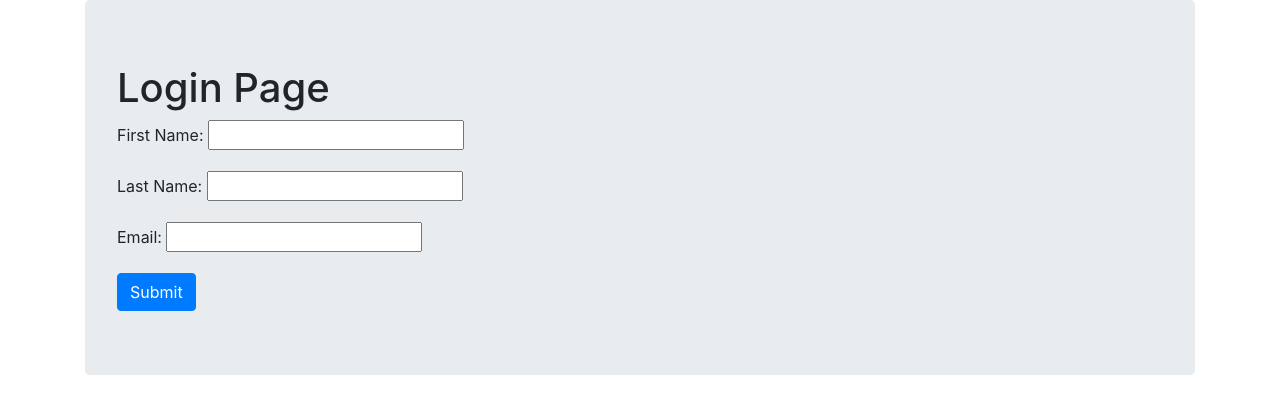
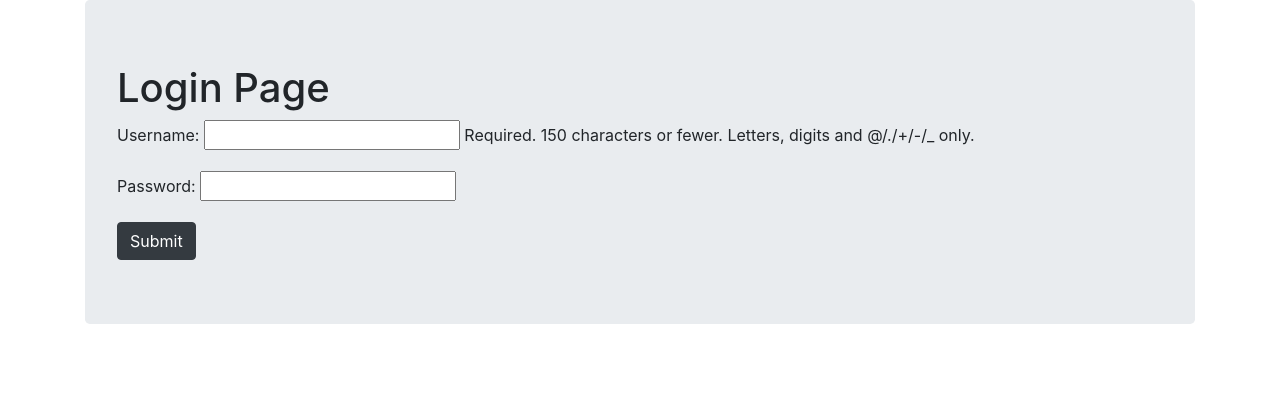
Before and after one commit to BiggBrainTime/biggbraintime, a Django app: page /login_page/ in a window 1280 px wide. Shown: the top 414 px of the page. Run offline with Django 3.2, Linux system fonts and the light colour scheme; some libraries are stand-ins or nearby versions.

Commit message:
something

```diff
--- a/lms/forms.py
+++ b/lms/forms.py
@@ -5,11 +5,13 @@ from .models import Profile, Course, Lecture, Tag, Comment, Enrollment, User
 class UserForm(forms.ModelForm):
     class Meta:
         model = User
-        fields = ('first_name','last_name','email')#Validators have to be added or not?
+        fields = ( 'username', 'password')#Validators have to be added or not?
         labels = {
-            'first_name':'First Name',
-            'last_name':'Last Name',
-            'email':'Email',
+            # 'first_name':'First Name',
+            # 'last_name':'Last Name',
+            # 'email':'Email',
+            'username': 'Username',
+            'password': 'Password',
         }
 
 class ProfileForm(forms.ModelForm):
--- a/lms/templates/login_new.html
+++ b/lms/templates/login_new.html
@@ -16,10 +16,15 @@
             <h1>Login Page</h1>
                 <form method="POST">
                     {{ form.as_p }}
+
                     {% csrf_token %}
                     <!-- <input type="submit" class="btn btn-primary" value="Submit"> -->
-                    <a href="{% url 'index' %}" type="submit" class="btn btn-primary">Submit</a>
+                    <!-- <a href="{% url 'index' %}" type="submit" class="btn btn-primary">Submit</a> -->
+                    <button type="submit" class="btn btn-dark">Submit</button>
                 </form>
+                {% for msg in messages %}
+            <p style = color:red >{{msg}}</p>
+            {% endfor %}
 
           </div>
       </div>
--- a/lms/views.py
+++ b/lms/views.py
@@ -30,14 +30,14 @@ def postComment(request,course_id, lecnum):
             if parentsno == "":
                 comment = Comment(comment=comment, user=user, lecture=lecture)
                 comment.save()
-                message.success(request, "your reply posted successfully")
+                messages.success(request, "your reply posted successfully")
 
             else:
                 parent=Comment.objects.get(sno=parentsno)
 
                 comment = Comment(comment=comment, user=user, lecture=lecture)
                 comment.save()
-                message.success(request, "tour comment posted successfully")
+                messages.success(request, "tour comment posted successfully")
 
         return redirect(f"/lms/{post.course_id,post.lec_num}")
 
@@ -50,28 +50,28 @@ def course_info(request, course_id):
 
 
 def signin(request):
+    form = UserForm()
+
     if request.method == "POST":
         email_sn = request.POST.get('email_sn','')
         password_sn = request.POST.get('password_sn','')
+        # user_name = request.POST.get('')
 
         user = authenticate(email=email_sn,password=password_sn)
         if user is not None:
             login(request,user)
             messages.success(request,"Login Successful!")
-            return redirect("index")
+            return redirect("signin")
 
         else:
+
             messages.error(request,"Login Failed!")
-            return redirect("index")
+            return redirect('signin')
 
 
-        # update = User.objects.filter(email=email_sn,password=password_sn)
-        # if len(update)==0:
-        #     return render(request,'login.html',{'error':True})
-        # else:
-        #     return render(request,'index.html')   #index.html=homepage
+
     else:
-        return render(request,'login.html',{'error':False})
+        return render(request,'login_new.html',{'error':False, 'form':form})
 
 
 def signup(request):
@@ -105,9 +105,6 @@ def logout(request):
     messages.success("Logged Out Succesfully!")
     return redirect("index")
 
-
-#def insert_comment(request):
-    #return
 
 
 def add_course(request):
```
Also changed, not shown: lms/templates/index.html (+5 -5 lines), db.sqlite3.
